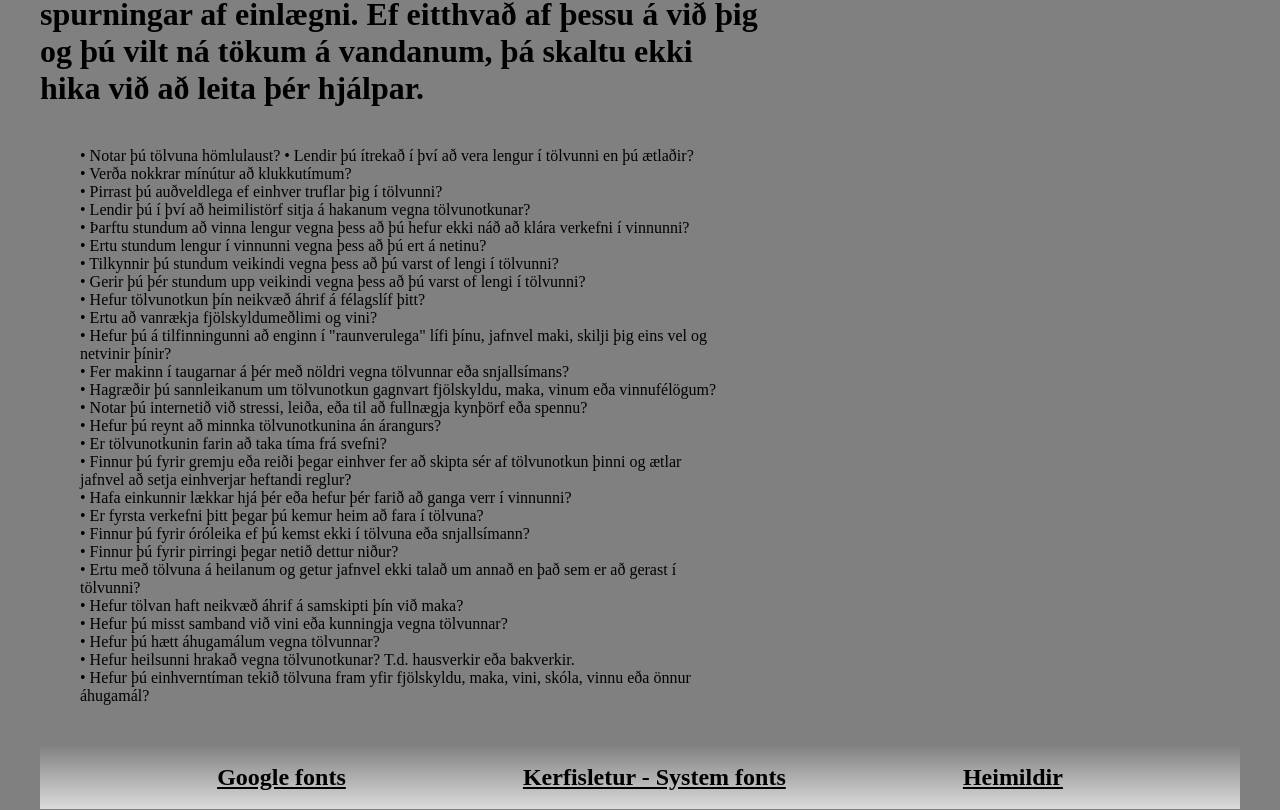
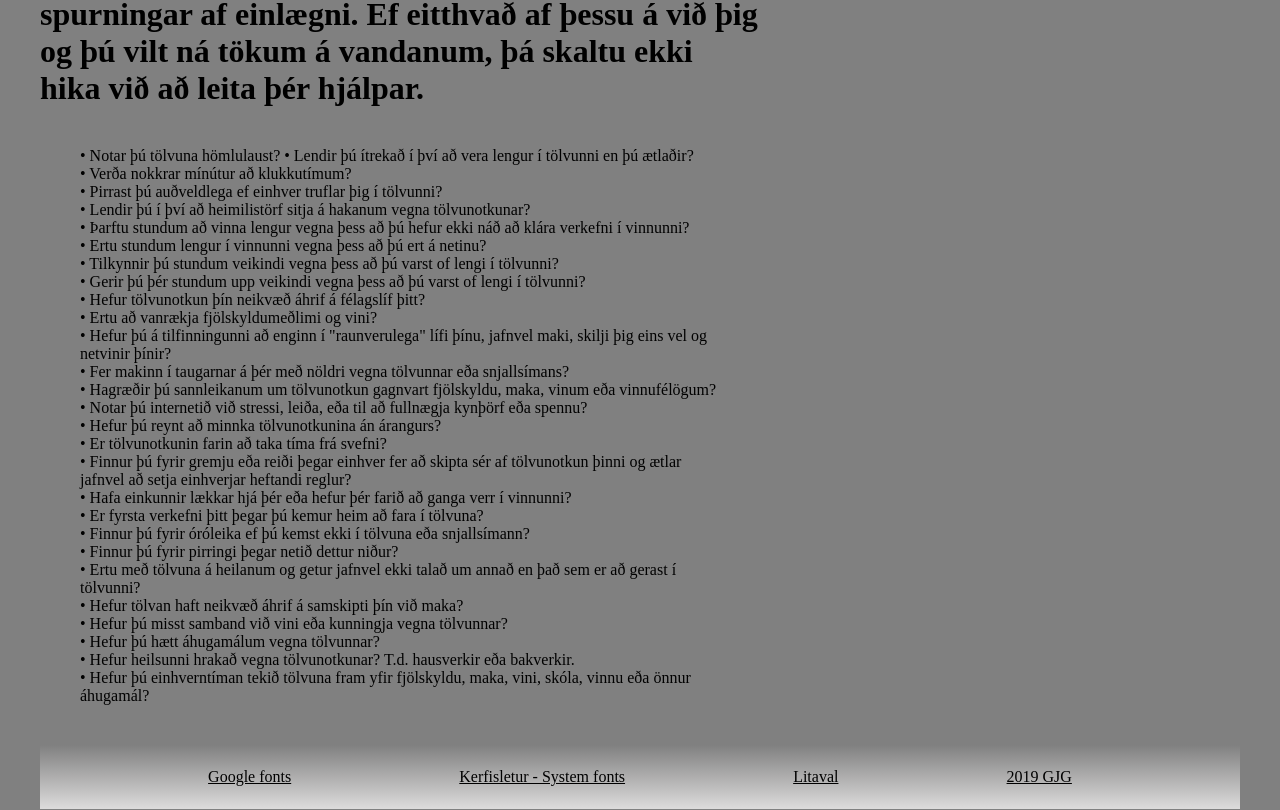
Before and after one commit to einsiful/einsiful.github.io, a plain HTML site: page verkefni3/verkefni3_2_c.html in a window 1280 px wide. Shown: the part 831-1641 px from the top of the page. Drawn offline with Linux system fonts and the light colour scheme.

Commit message:
Update verkefni3_2_c.html

```diff
--- a/verkefni3/verkefni3_2_c.html
+++ b/verkefni3/verkefni3_2_c.html
@@ -91,9 +91,10 @@
 
     <footer>
         <ul>
-            <li><h2><a href="https://fonts.google.com/">Google fonts</a></h2></li>
-            <li><h2><a href="https://www.color-hex.com/color/ecbc28">Kerfisletur - System fonts</a></h2></li>
-            <li><h2><a href="http://tolvufikn.is/fikn_rad.html">Heimildir</a></h2></li>
+            <li><a href="https://fonts.google.com/">Google fonts</a></li>
+            <li><a href="https://practicaltypography.com/system-fonts.html">Kerfisletur - System fonts</a></li>
+            <li><a href="https://www.color-hex.com/color/ecbc28">Litaval</a></li>
+            <li><a href="#">2019 GJG</a></li>
           </ul>
     </footer>
   </body>
```
